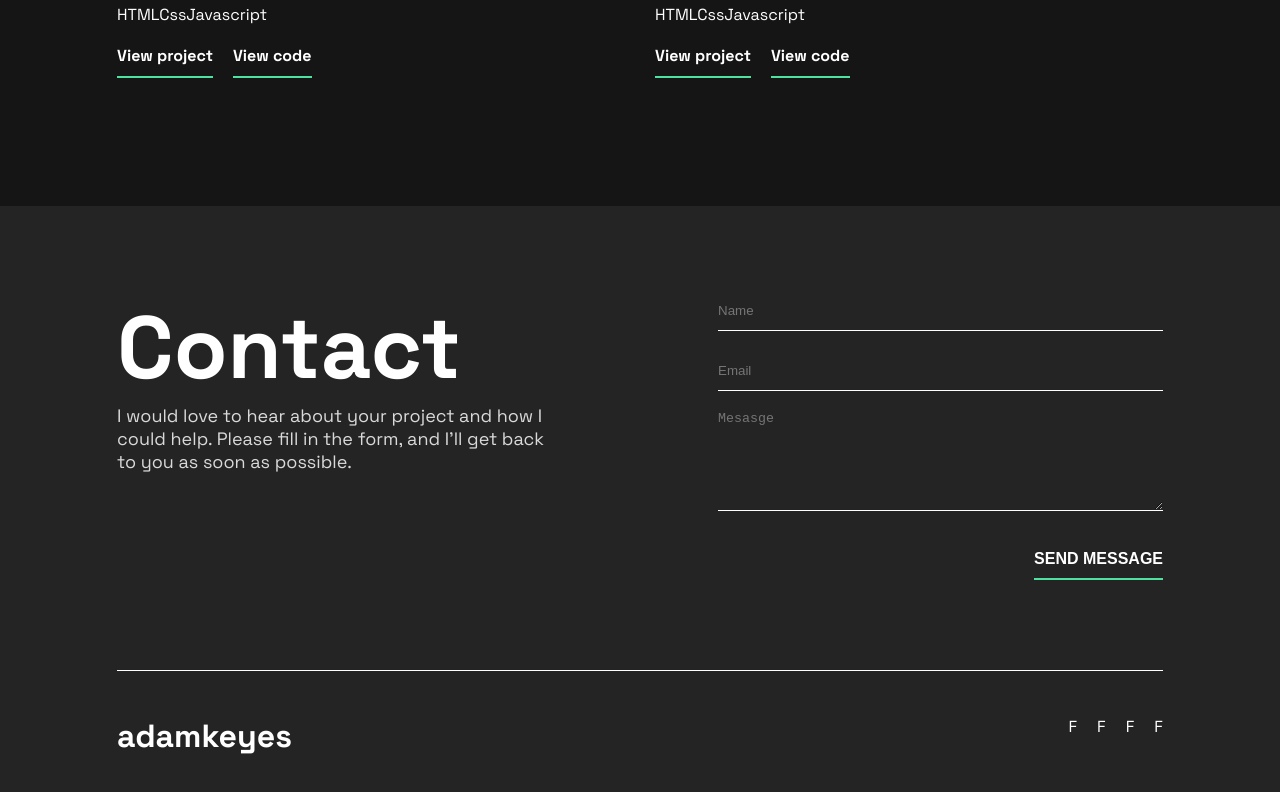
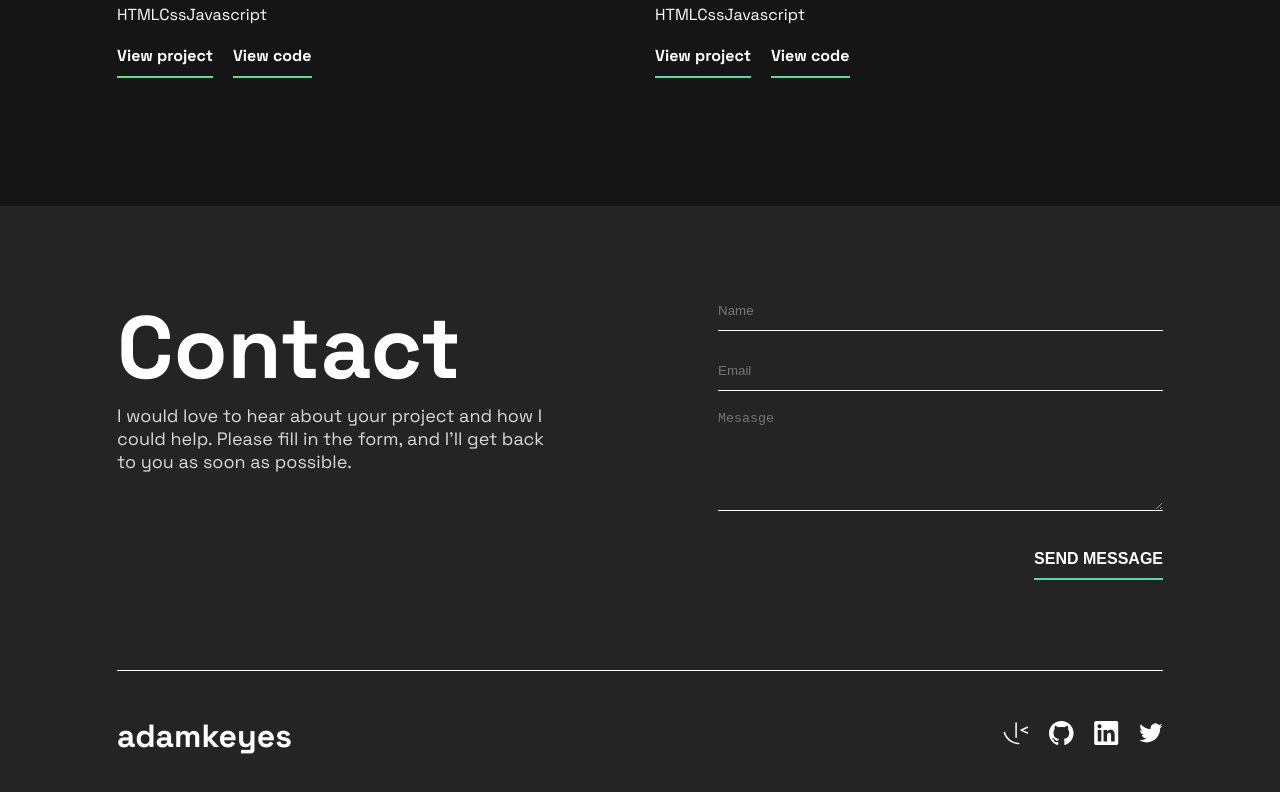
Before and after one commit to shane-brendon/porfolio-nextjs, a Next.js app: page / in a window 1280 px wide. Shown: the part 2224-3016 px from the top of the page. Built offline with nearby package versions, Linux system fonts and the light colour scheme.

Commit message:
convet icons into jsx

```diff
--- a/src/components/Footer/Footer.jsx
+++ b/src/components/Footer/Footer.jsx
@@ -1,6 +1,11 @@
 import './footer.scss'
 import ContactForm from '../Forms/ContactForm'
 import content from '../../data/data.json'
+import Link from 'next/link'
+import IconFrontendMentor from '../assets/IconFrontEndMentor'
+import IconGithub from '../assets/IconGithub'
+import IconLinkedin from '../assets/IconLinkedIn'
+import IconTwitter from '../assets/IconTwitter'
 
 const Footer = () => {
   const data = content.footer
@@ -19,19 +24,40 @@ const Footer = () => {
             <ContactForm data={data} />
           </div>
         </div>
-
-        <div className='bottom'>
-          <h3 className='bottom--name'>adamkeyes</h3>
-          <div className='bottom--socials'>
-            <div className='facebook'>F</div>
-            <div className='facebook'>F</div>
-            <div className='facebook'>F</div>
-            <div className='facebook'>F</div>
-          </div>
-        </div>
+        <LinksComponent />
       </div>
     </footer>
   )
 }
 
+export const LinksComponent = () => {
+  return (
+    <div id='links' className='links'>
+      <h3 className='links--name'>adamkeyes</h3>
+      <ul className='links--socials'>
+        <li className='facebook'>
+          <Link href={'/'}>
+            <IconFrontendMentor />
+          </Link>
+        </li>
+        <li className='facebook'>
+          <Link href={'/'}>
+            <IconGithub />
+          </Link>
+        </li>
+        <li className='facebook'>
+          <Link href={'/'}>
+            <IconLinkedin />
+          </Link>
+        </li>
+        <li className='facebook'>
+          <Link href={'/'}>
+            <IconTwitter />
+          </Link>
+        </li>
+      </ul>
+    </div>
+  )
+}
+
 export default Footer
--- a/src/components/Footer/footer.scss
+++ b/src/components/Footer/footer.scss
@@ -27,23 +27,6 @@ footer {
     .submit-btn {
       display: flex;
       justify-content: flex-end;
-    }
-  }
-
-  .bottom {
-    display: flex;
-    justify-content: space-between;
-    width: 100%;
-    padding: 2.8125rem 0 5.625rem;
-    border-top: 0.0625rem solid $white;
-
-    h3 {
-      font-size: 2rem;
-      font-weight: 700;
-    }
-    &--socials {
-      display: flex;
-      gap: 1.25rem;
     }
   }
 
@@ -81,3 +64,21 @@ footer {
     }
   }
 }
+
+.links {
+  display: flex;
+  justify-content: space-between;
+  width: 100%;
+  padding: 2.8125rem 0 5.625rem;
+  border-top: 0.0625rem solid $white;
+
+  h3 {
+    font-size: 2rem;
+    font-weight: 700;
+  }
+  &--socials {
+    display: flex;
+    gap: 1.25rem;
+    align-items: center;
+  }
+}
--- a/src/components/Hero/Hero.jsx
+++ b/src/components/Hero/Hero.jsx
@@ -1,11 +1,11 @@
-import "./hero.scss";
+import './hero.scss'
 
 const Hero = () => {
   return (
     <div>
       <h2>hello world</h2>
     </div>
-  );
+  )
 }
 
-export default Hero;
+export default Hero
--- /dev/null
+++ b/src/components/assets/IconFrontEndMentor.jsx
@@ -0,0 +1,21 @@
+import React from 'react'
+
+const IconFrontendMentor = (props) => {
+  const { fill = '#FFF', width = 26, height = 23, className } = props
+  return (
+    <svg
+      xmlns='http://www.w3.org/2000/svg'
+      width={width}
+      height={height}
+      viewBox='0 0 26 23'
+      className={className}
+    >
+      <path
+        fill={fill}
+        d='M13.084.23a.751.751 0 0 0-.736.75v14.267a.75.75 0 1 0 1.5 0V.98a.75.75 0 0 0-.763-.75ZM24.44 4.504a.752.752 0 0 0-.284.064l-6.44 2.875a.752.752 0 0 0 0 1.37l6.44 2.884a.75.75 0 0 0 .612-1.369L19.861 8.13l4.907-2.191a.753.753 0 0 0 .38-.99.752.752 0 0 0-.708-.444ZM1.371 9.663a.752.752 0 0 0-.74.938C2.41 17.447 8.603 22.23 15.685 22.23a.75.75 0 1 0 0-1.501A14.053 14.053 0 0 1 2.083 10.225a.75.75 0 0 0-.712-.561v-.001Z'
+      />
+    </svg>
+  )
+}
+
+export default IconFrontendMentor
--- /dev/null
+++ b/src/components/assets/IconGithub.jsx
@@ -0,0 +1,22 @@
+import React from 'react'
+
+const IconGithub = (props) => {
+  const { fill = '#FFF', width = 25, height = 24, className } = props
+  return (
+    <svg
+      xmlns='http://www.w3.org/2000/svg'
+      width={width}
+      height={height}
+      viewBox='0 0 25 24'
+      className={className}
+    >
+      <path
+        fill={fill}
+        fillRule='evenodd'
+        d='M12.304 0C5.506 0 0 5.506 0 12.304c0 5.444 3.522 10.042 8.413 11.672.615.108.845-.261.845-.584 0-.292-.015-1.261-.015-2.291-3.091.569-3.891-.754-4.137-1.446-.138-.354-.738-1.446-1.261-1.738-.43-.23-1.046-.8-.016-.815.97-.015 1.661.892 1.892 1.261 1.107 1.86 2.876 1.338 3.584 1.015.107-.8.43-1.338.784-1.646-2.738-.307-5.598-1.368-5.598-6.074 0-1.338.477-2.446 1.26-3.307-.122-.308-.553-1.569.124-3.26 0 0 1.03-.323 3.383 1.26.985-.276 2.03-.415 3.076-.415 1.046 0 2.092.139 3.076.416 2.353-1.6 3.384-1.261 3.384-1.261.676 1.691.246 2.952.123 3.26.784.861 1.26 1.953 1.26 3.307 0 4.721-2.875 5.767-5.613 6.074.446.385.83 1.123.83 2.277 0 1.645-.015 2.968-.015 3.383 0 .323.231.708.846.584a12.324 12.324 0 0 0 8.382-11.672C24.607 5.506 19.101 0 12.304 0Z'
+      />
+    </svg>
+  )
+}
+
+export default IconGithub
--- /dev/null
+++ b/src/components/assets/IconLinkedIn.jsx
@@ -0,0 +1,22 @@
+import React from 'react'
+
+const IconLinkedin = (props) => {
+  const { fill = '#FFF', width = 25, height = 24, className } = props
+  return (
+    <svg
+      xmlns='http://www.w3.org/2000/svg'
+      width={width}
+      height={height}
+      viewBox='0 0 25 24'
+      className={className}
+    >
+      <path
+        fill={fill}
+        fillRule='evenodd'
+        d='M5.551 3.304c-1.14 0-2.067.926-2.067 2.064 0 1.14.928 2.066 2.067 2.066a2.066 2.066 0 0 0 0-4.13ZM3.767 8.998v11.453h3.562L7.33 8.998H3.767Zm5.798 0V20.45l3.554.002.002-5.668c0-1.454.253-2.941 2.132-2.941 1.851 0 1.851 1.755 1.851 3.036v5.571l3.559-.001v-6.28c0-2.834-.517-5.457-4.27-5.457-1.763 0-2.916.997-3.368 1.85h-.05V8.997h-3.41ZM22.435 24H1.982c-.976 0-1.77-.777-1.77-1.732V1.731C.212.776 1.006 0 1.982 0h20.453c.98 0 1.777.776 1.777 1.73v20.538c0 .955-.797 1.732-1.777 1.732Z'
+      />
+    </svg>
+  )
+}
+
+export default IconLinkedin
--- /dev/null
+++ b/src/components/assets/IconTwitter.jsx
@@ -0,0 +1,21 @@
+import React from 'react'
+
+const IconTwitter = (props) => {
+  const { fill = '#FFF', width = 24, height = 20, className } = props
+  return (
+    <svg
+      xmlns='http://www.w3.org/2000/svg'
+      width={width}
+      height={height}
+      viewBox='0 0 24 20'
+      className={className}
+    >
+      <path
+        fill={fill}
+        d='M23.492 2.705a9.563 9.563 0 0 1-2.742.751 4.788 4.788 0 0 0 2.1-2.643 9.536 9.536 0 0 1-3.033 1.159 4.778 4.778 0 0 0-8.14 4.357 13.564 13.564 0 0 1-9.844-4.99 4.774 4.774 0 0 0-.646 2.4 4.778 4.778 0 0 0 2.124 3.977 4.765 4.765 0 0 1-2.163-.598v.061a4.778 4.778 0 0 0 3.832 4.684 4.812 4.812 0 0 1-2.158.082 4.78 4.78 0 0 0 4.462 3.316 9.584 9.584 0 0 1-5.932 2.045c-.38 0-.762-.022-1.14-.067a13.508 13.508 0 0 0 7.32 2.146c8.787 0 13.59-7.277 13.59-13.589 0-.205-.004-.412-.013-.617a9.71 9.71 0 0 0 2.381-2.471l.002-.003Z'
+      />
+    </svg>
+  )
+}
+
+export default IconTwitter
```
Also changed, not shown: src/components/assets/CirclePattern.jsx (added, +33 -0 lines), src/components/assets/RingPattern.jsx (added, +29 -0 lines).
